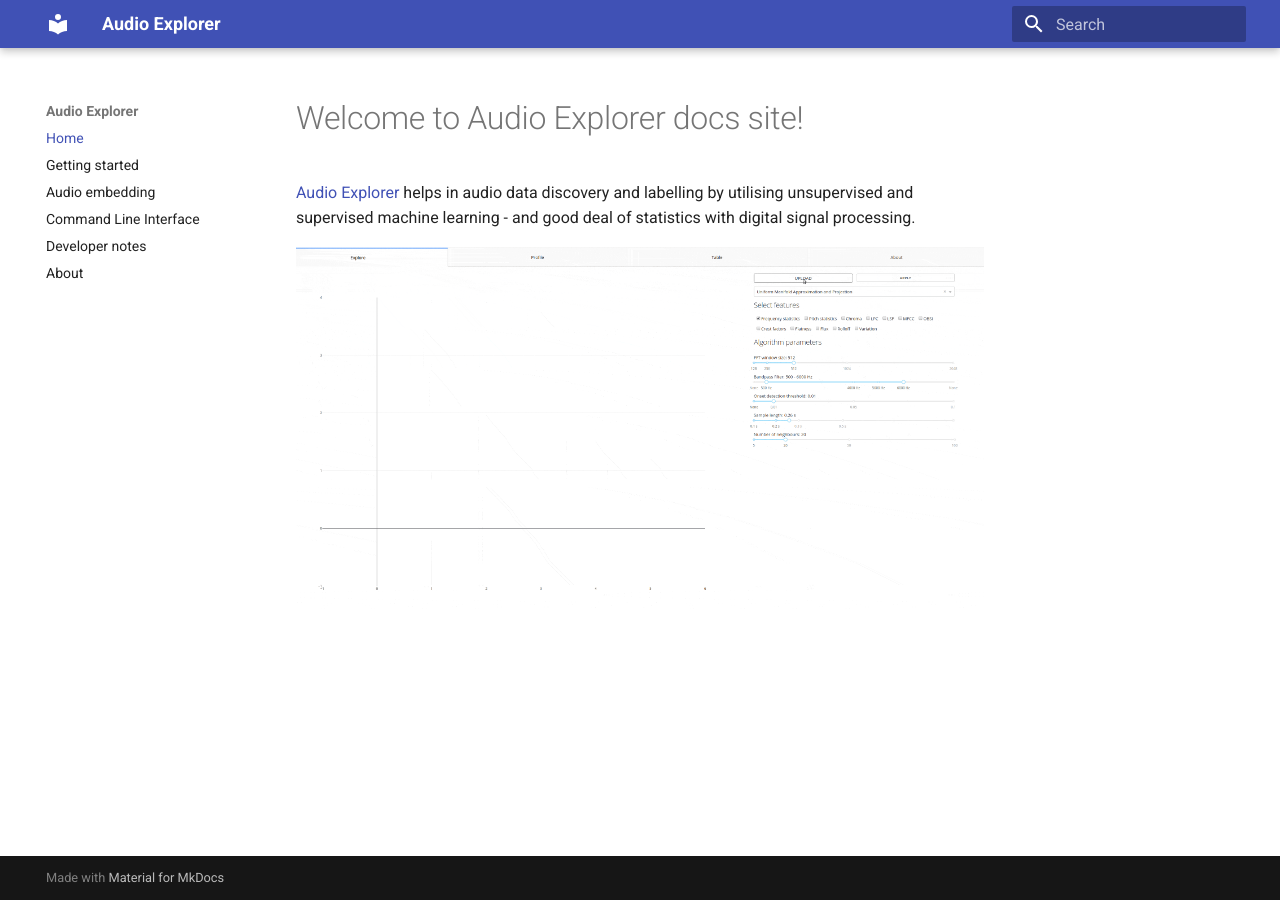
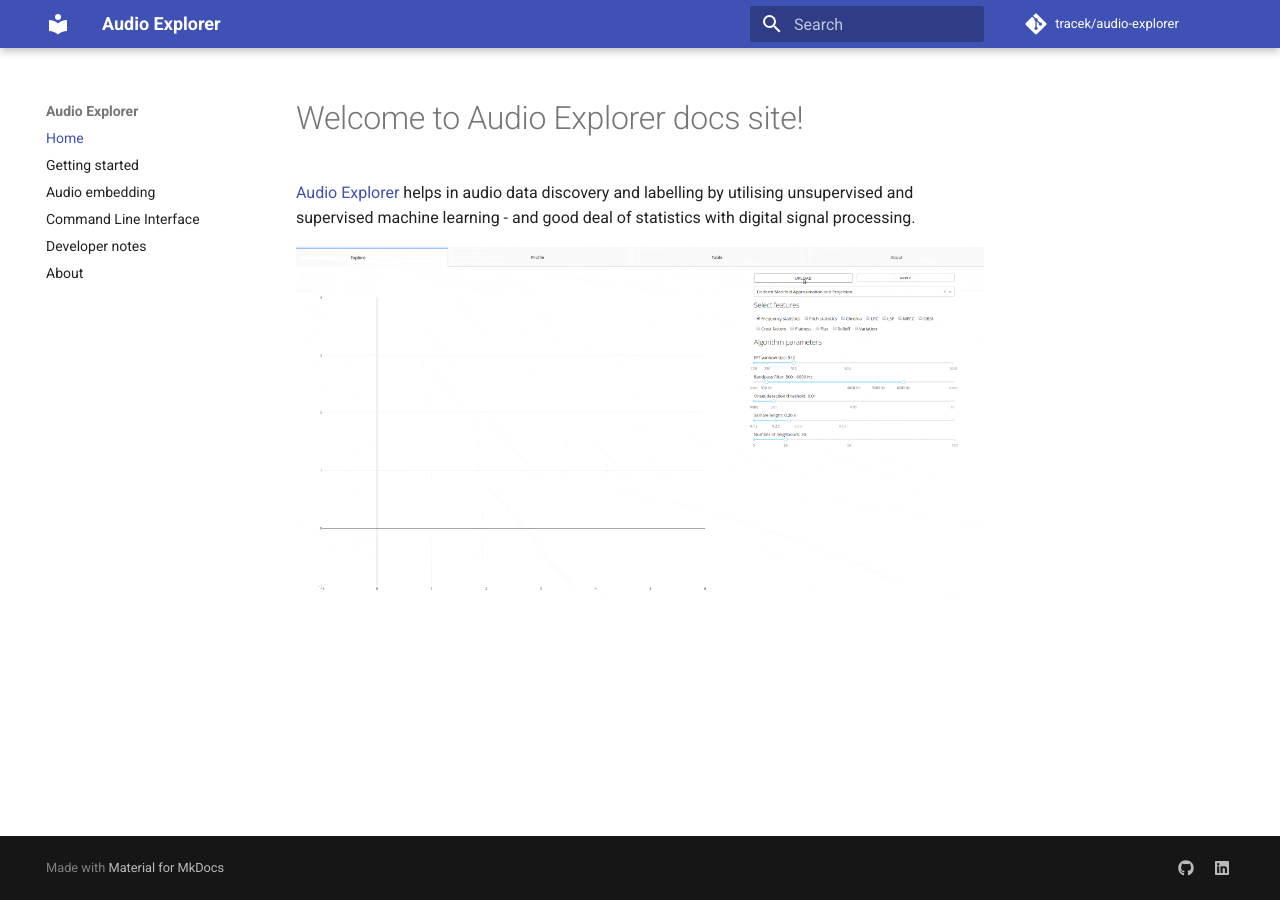
Before and after one commit to tracek/audio-explorer, an MkDocs documentation site: the page built from docs/index.md, in a window 1280 px wide. Built offline with MkDocs 1.6.1 and Material for MkDocs 9.7.7, drawn with Linux system fonts in a browser that asks for light colours; comment, search, counter and statistics services are not loaded.

Commit message:
better docs

```diff
--- a/mkdocs.yml
+++ b/mkdocs.yml
@@ -1,6 +1,10 @@
-site_name: Audio Explorer
+site_name: 'Audio Explorer'
+site_description: 'Documentation for Audio Explorer'
+site_author: 'Lukasz Tracewski'
+site_url: 'https://tracek.github.io/audio-explorer/'
 theme:
   name: 'material'
+  favicon: 'img/favicon.ico'
 nav:
   - Home: index.md
   - getting_started.md
@@ -8,3 +12,11 @@
   - command_line.md
   - developer_notes.md
   - about.md
+repo_name: 'tracek/audio-explorer'
+repo_url: 'https://github.com/tracek/audio-explorer'
+extra:
+  social:
+    - type: 'github'
+      link: 'https://github.com/tracek'
+    - type: 'linkedin'
+      link: 'https://linkedin.com/in/lukasztracewski'
```
